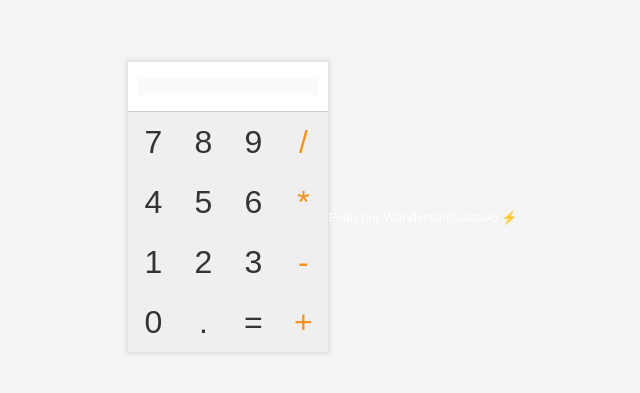
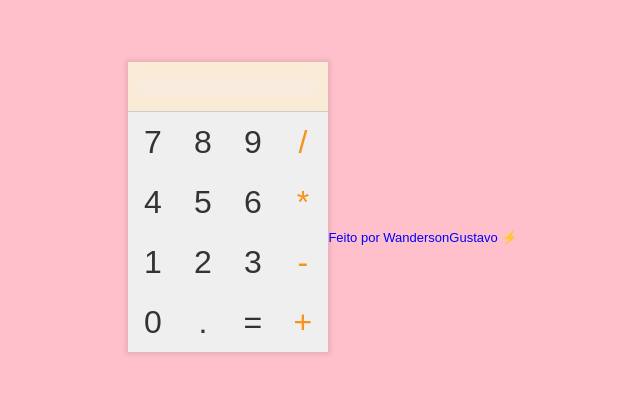
Before and after one commit to WandersonGustavo/portifolio-wanderson, a plain HTML site: page calculadora_simples/index.html in a window 1280 px wide. Shown: the part 193-586 px from the top of the page, without its empty margins (317-957 px from the left). Drawn offline with Linux system fonts and the light colour scheme.

Commit message:
correcao footer

```diff
--- a/calculadora_simples/styles.css
+++ b/calculadora_simples/styles.css
@@ -3,14 +3,14 @@ body {
     justify-content: center;
     align-items: center;
     height: 100vh;
-    background-color: #f5f5f5;
+    background-color: pink;
     margin: 0;
     font-family: Arial, sans-serif;
 }
 
 #calculadora {
     width: 200px;
-    background-color: #fff;
+    background-color: antiquewhite;
     box-shadow: 0px 0px 5px 2px rgba(0, 0, 0, 0.1);
 }
 
@@ -63,7 +63,11 @@ button.operador {
 }
 
 footer {
-    margin-top: 20px;
-    color: #fff;
+    display: flex;
+    justify-content: center;
+    align-items: center;
+    margin-top: 60px;
+    padding: 0.5px;
+    color: blue;
     font-size: 13px;
 }
```
Also changed, not shown: calculadora_simples/scripts.js (line endings or trailing spaces).
